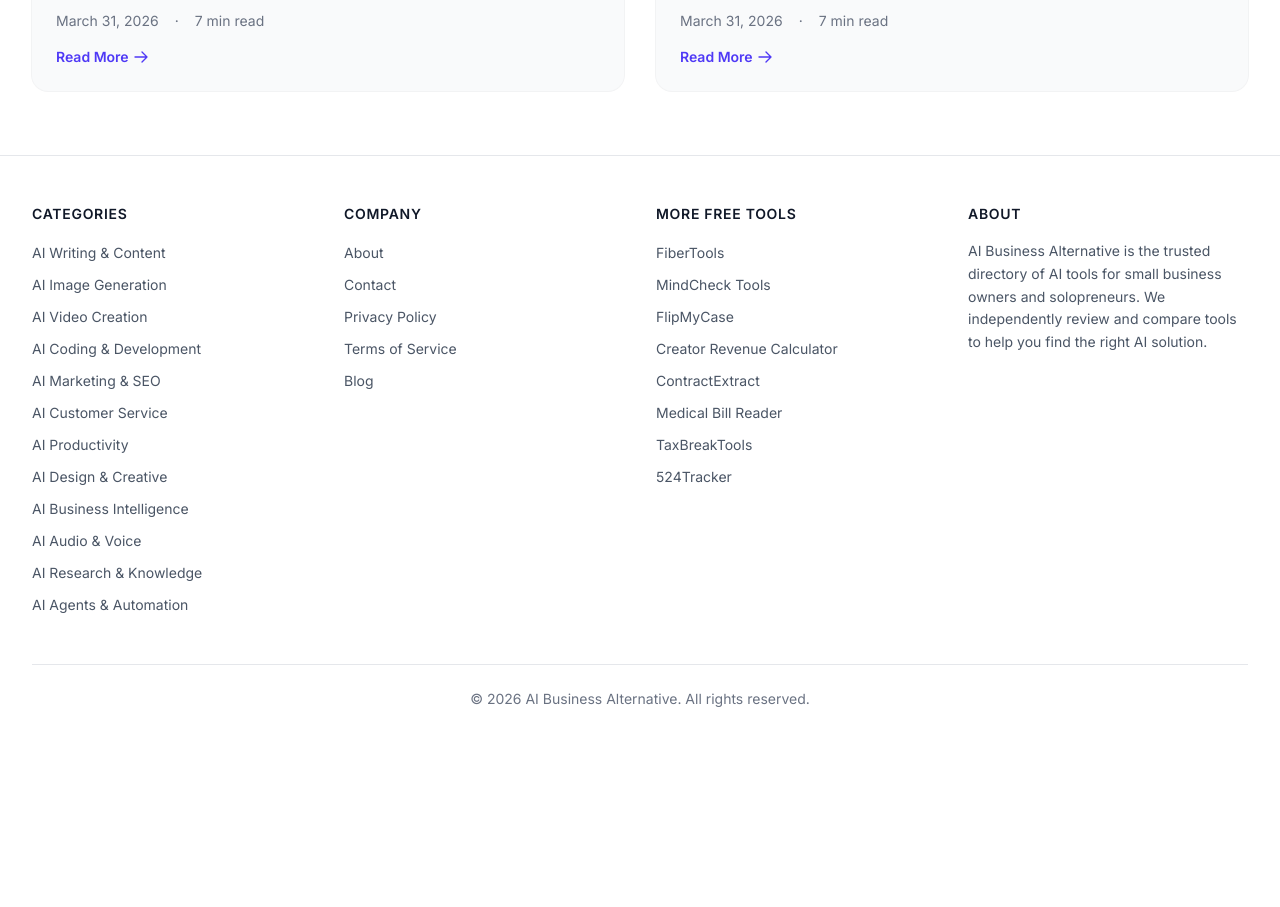
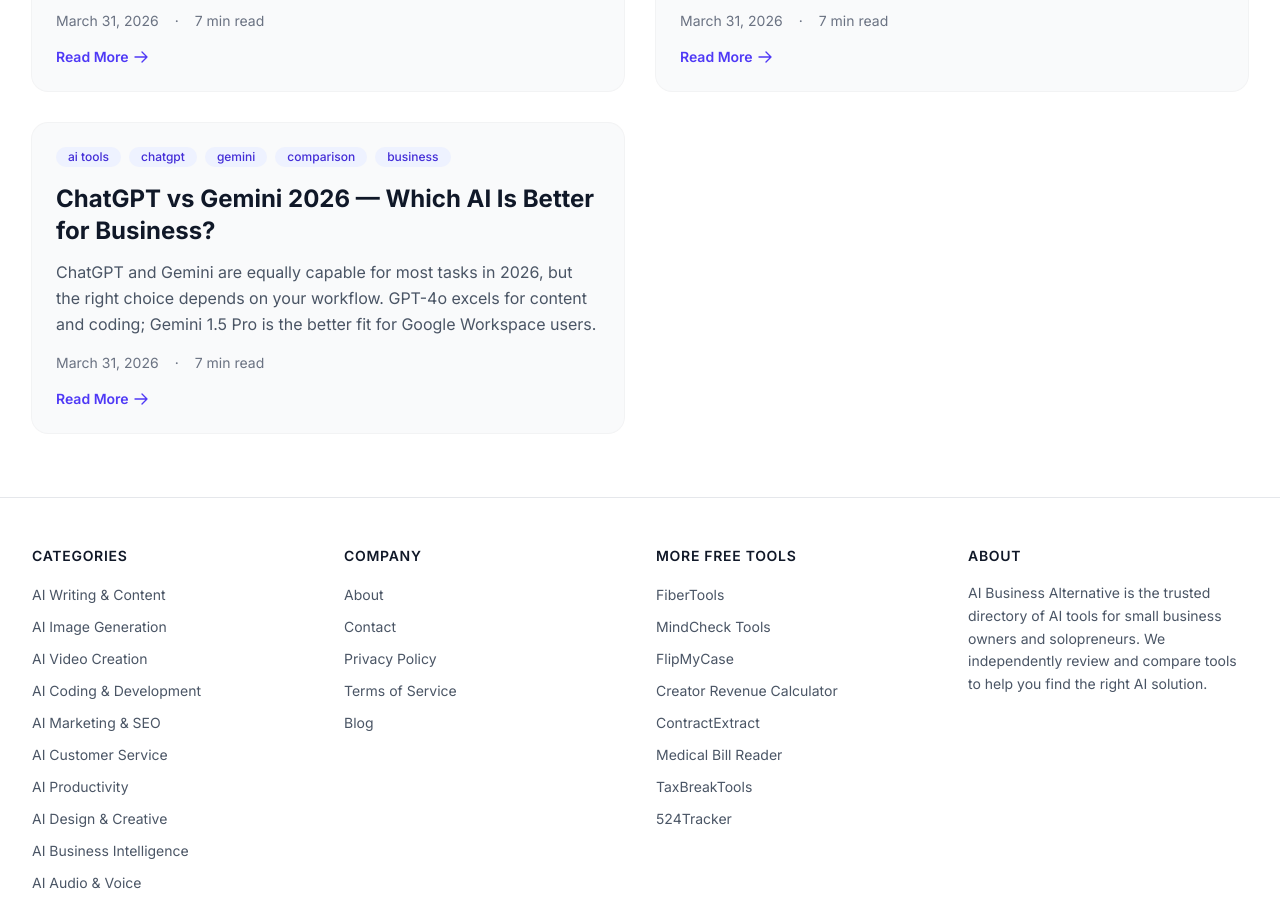
Before and after one commit to raiderj77/aibusinessalternative, a Next.js app: page /blog in a window 1280 px wide. Shown: the part 4560-5467 px from the top of the page. Before the commit the page ends 5317 px from the top, so only its background shows below. Built offline with nearby package versions, Linux system fonts and the light colour scheme.

Commit message:
feat: add chatgpt-vs-gemini-2026 (score 79)

```diff
--- a/src/data/blog.ts
+++ b/src/data/blog.ts
@@ -2283,6 +2283,73 @@
 <h3>Which free tool is best for a remote team of five?</h3>
 <p>For a small remote team, Asana&apos;s free tier or ClickUp are excellent starting points. Asana provides a clean, opinionated structure that helps remote teams stay aligned on tasks and deadlines. ClickUp offers more view flexibility if your team&apos;s workflow is less standardized. Both support the essential collaboration features needed for remote work at no cost.</p>
 <p>Exploring your project management options often goes hand-in-hand with evaluating other collaborative software. You might also find our guides on <a href="/blog/slack-alternatives-free-2026">free team chat tools</a> and <a href="/blog/chatgpt-alternatives-business-2026">AI business tools</a> useful for building your digital toolkit. When considering tools like <a href="https://linear.app" rel="noopener noreferrer" target="_blank">Linear</a>, always test their free tier thoroughly with your team&apos;s actual workflow to ensure it meets your needs before any commitment.</p>`
+  },
+  {
+    slug: 'chatgpt-vs-gemini-2026',
+    title: 'ChatGPT vs Gemini 2026 — Which AI Is Better for Business?',
+    excerpt:
+      'ChatGPT and Gemini are equally capable for most tasks in 2026, but the right choice depends on your workflow. GPT-4o excels for content and coding; Gemini 1.5 Pro is the better fit for Google Workspace users.',
+    publishedAt: '2026-03-31',
+    updatedAt: '2026-03-31',
+    readTime: '7 min read',
+    tags: ['ai-tools', 'chatgpt', 'gemini', 'comparison', 'business'],
+    content: `
+<p>For most business applications in 2026, the choice between ChatGPT and Gemini is not about raw capability&mdash;both are exceptionally powerful&mdash;but about integration and workflow. ChatGPT (GPT-4o) often excels in creative tasks, long-form content iteration, and has a more extensive third-party plugin ecosystem. Gemini 1. For content teams and marketers, ChatGPT&rsquo;s established ecosystem gives it an edge.</p>
+
+<h2>ChatGPT vs Gemini &mdash; The 2026 Landscape</h2>
+<p>The AI assistant market has matured significantly by 2026. The frenetic pace of monthly model releases has given way to refined, purpose-built systems. OpenAI&apos;s ChatGPT, powered by the GPT-4o (&apos;omni&apos;) model, has evolved into a stable, multi-modal platform central to many business workflows. Google&apos;s Gemini, particularly the 1.5 Pro and Flash models, has solidified its position not just as a competitor, but as the default AI for the Google ecosystem. The competition is no longer about which model is &apos;smarter&apos; in a generic sense&mdash;both achieve near-human performance on many benchmarks&mdash;but about which provides more practical utility, reliability, and cost-effectiveness for specific business functions.</p>
+
+<h2>Head-to-Head: Core Capabilities</h2>
+<h3>Writing Quality and Tone</h3>
+<p>ChatGPT retains a slight edge in generating nuanced, brand-aligned marketing copy and creative narratives. Its fine-tuning over years of user interaction makes it adept at mimicking specific styles. Gemini produces highly competent, factual prose but can sometimes default to a more neutral, encyclopedia-like tone without precise prompting.</p>
+<h3>Code Generation and Debugging</h3>
+<p>The two platforms are largely on par for standard web development and scripting tasks. ChatGPT may have a broader knowledge of niche libraries due to its training data cut-off and community contributions. Gemini integrates directly with Google&apos;s development tools and Colab, offering a smoother experience for projects within that stack.</p>
+<h3>Data Analysis and Reasoning</h3>
+<p>Gemini 1.5 Pro&apos;s standout feature is its 1 million token context window (available via API). This allows it to natively process enormous datasets&mdash;entire codebases, lengthy financial reports, hours of video audio&mdash;in a single prompt, making it unparalleled for deep, cross-document analysis. ChatGPT requires chunking data or using retrieval-augmented generation (RAG).</p>
+<h3>Image Generation</h3>
+<p>Both offer integrated image generation. ChatGPT&apos;s DALL-E 3 is known for high adherence to detailed text prompts, especially for conceptual and artistic renders. Gemini&apos;s Imagen 3 excels at photorealistic images and handles text within images more reliably. For most business needs (mockups, social media graphics), both are more than sufficient.</p>
+<h3>Web Search and Grounding</h3>
+<p>Both feature real-time web search. Gemini&apos;s integration with Google Search provides extremely current results with clear source attribution. ChatGPT&apos;s Browse feature is effective but can feel less seamless. Grounding in proprietary documents is robust on both, but Gemini&apos;s native large context makes analyzing those documents post-upload more straightforward.</p>
+
+<h2>ChatGPT vs Gemini: Feature Comparison Table</h2>
+<table>
+<thead>
+<tr><th>Feature</th><th>ChatGPT (GPT-4o)</th><th>Gemini 1.5 Pro</th><th>Consideration</th></tr>
+</thead>
+<tbody>
+<tr><td><strong>Native Context Window</strong></td><td>128K tokens</td><td>1M+ tokens</td><td>Gemini for massive documents/video.</td></tr>
+<tr><td><strong>Google Workspace Integration</strong></td><td>Limited (via plugins)</td><td>Native (Gmail, Docs, Sheets, Drive)</td><td>Gemini is transformative for Google users.</td></tr>
+<tr><td><strong>Multimodal Input</strong></td><td>Text, image, audio, file uploads</td><td>Text, image, audio, video, files</td><td>Gemini accepts video natively.</td></tr>
+<tr><td><strong>Third-Party Ecosystem</strong></td><td>Extensive GPT Store &amp; plugins</td><td>Growing, but more Google-centric</td><td>ChatGPT for specialized app connections.</td></tr>
+<tr><td><strong>Pricing (Monthly)</strong></td><td>$20 (ChatGPT Plus)</td><td>$20 (Gemini Advanced)</td><td>Comparable; API costs differ by use case.</td></tr>
+</tbody>
+</table>
+
+<h2>Business Use Case Recommendations</h2>
+<h3>For Content and Marketing Teams</h3>
+<p>If your stack revolves around Google (Docs, Sheets), Gemini allows you to brainstorm, draft, and edit without leaving the document. For teams using diverse tools and needing highly stylized content, ChatGPT&apos;s flexibility and memory of brand guidelines across chats can be more effective.</p>
+<h3>For Developers and Engineers</h3>
+<p>Choose based on your primary cloud provider. Developers in the Google Cloud Platform (GCP) ecosystem will find Gemini&apos;s integrations with Vertex AI and Colab indispensable. Those working across AWS, Azure, or with a wider array of frameworks might prefer ChatGPT&apos;s broader community knowledge and plugin support for tools like GitHub.</p>
+<h3>For Data Analysis and Research</h3>
+<p>Gemini 1.5 Pro is the definitive choice for analyzing large sets of PDFs, research papers, or internal reports. The ability to ask complex questions across 1,500 pages of text at once is a unique advantage. For more interactive, iterative analysis on smaller datasets, both are capable.</p>
+<h3>For Google Workspace Users</h3>
+<p>The answer is almost certainly Gemini. Its ability to summarize email threads, create Sheets formulas from natural language, generate Slides presentations from a Doc, and pull data from Drive files makes it a productivity multiplier that ChatGPT cannot match within that specific environment.</p>
+
+<h2>Pricing Comparison: ChatGPT Plus vs Gemini Advanced</h2>
+<p>Both ChatGPT Plus and Gemini Advanced cost $20/month as of 2026 &mdash; the same price point established when both products launched paid tiers. This pricing parity means the decision between them should be driven entirely by workflow fit, not cost. Teams already embedded in Google Workspace often find Gemini Advanced pays for itself through the integration alone, while teams that rely on OpenAI&rsquo;s API ecosystem benefit from consistent model behavior between the API and the chat interface.</p>
+<p>Both premium consumer plans are priced at $20 per month, offering access to their most capable models (GPT-4o and Gemini 1.5 Pro), advanced file handling, and web search. For business API usage, pricing becomes more complex and use-case dependent. OpenAI charges per token, with separate costs for input and output. Google&apos;s Vertex AI pricing for Gemini 1.5 Pro also uses a per-token model, but its long context window can change the economic calculus for jobs involving massive data analysis. For high-volume API use, businesses must prototype their specific tasks to compare true costs, as efficiency (output quality per prompt) and context length needs are the primary cost drivers.</p>
+
+<h2>FAQ</h2>
+<h3>Which AI is more accurate and less prone to hallucinations?</h3>
+<p>In 2026, both have made substantial improvements in reducing factual errors. Gemini, with its deep integration to Google Search, often provides more current and verifiable citations by default. However, no model is perfect. Best practice for both mandates fact-checking critical outputs, especially for legal, medical, or financial information.</p>
+<h3>Can I use both ChatGPT and Gemini for different tasks?</h3>
+<p>Absolutely. This is a common and recommended strategy for many businesses. Using ChatGPT for creative ideation and initial drafts, then leveraging Gemini&apos;s deep analysis capabilities on the resulting document, combines the strengths of both. Many users maintain subscriptions to both platforms for this reason.</p>
+<h3>How do data privacy and security compare?</h3>
+<p>Both companies offer enterprise tiers with robust data privacy guarantees, ensuring that inputs and outputs are not used for model training. For standard paid plans, review each company&apos;s data usage policies carefully. For handling sensitive proprietary information, the enterprise versions or on-premise deployments of open-source models are necessary.</p>
+
+<div class="cta-box">
+<p><strong>Continue Your Research:</strong> For another perspective, read our comparison of <a href="/blog/chatgpt-vs-claude-2026">ChatGPT vs Claude in 2026</a>, or explore a wider field in our guide to <a href="/blog/chatgpt-alternatives-business-2026">business AI alternatives for 2026</a>. You can test Gemini&apos;s capabilities directly at <a href="https://gemini.google.com" rel="noopener noreferrer" target="_blank">gemini.google.com</a>.</p>
+</div>`
   }
 ];
 
```
